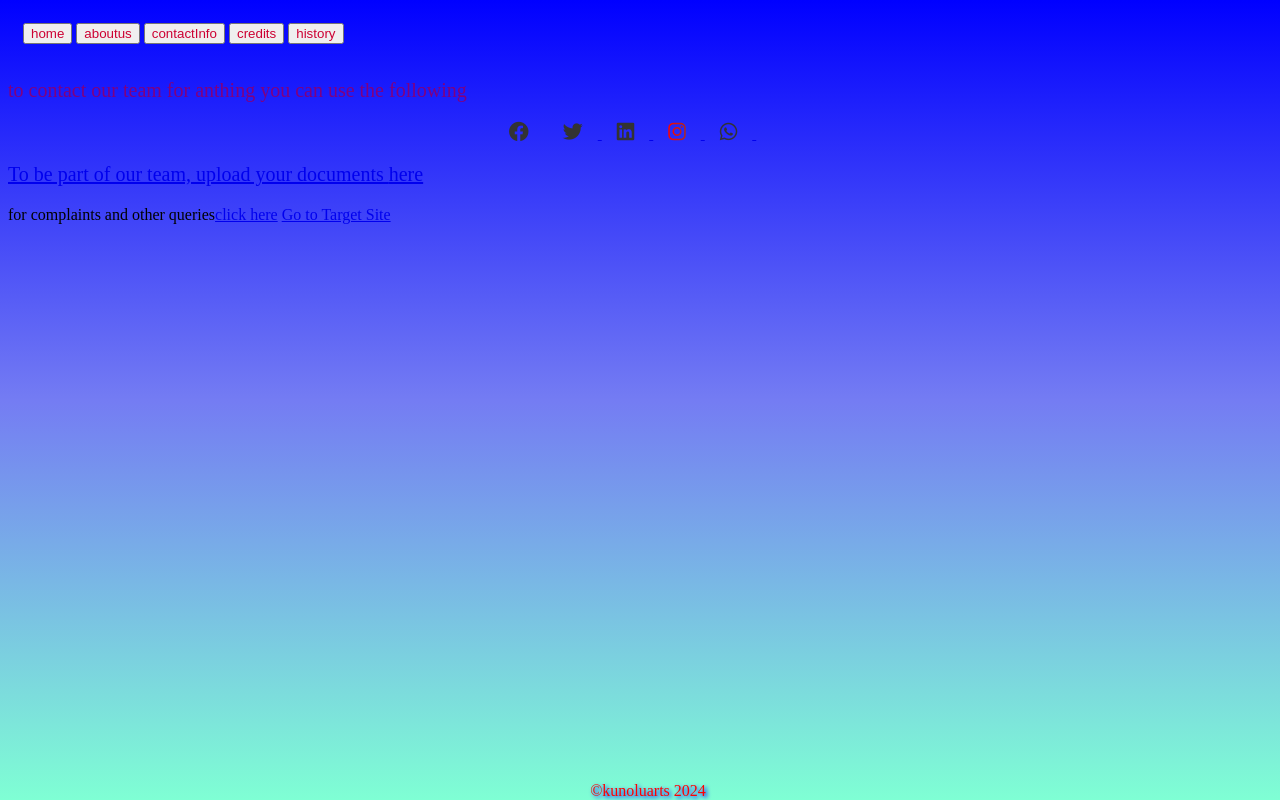
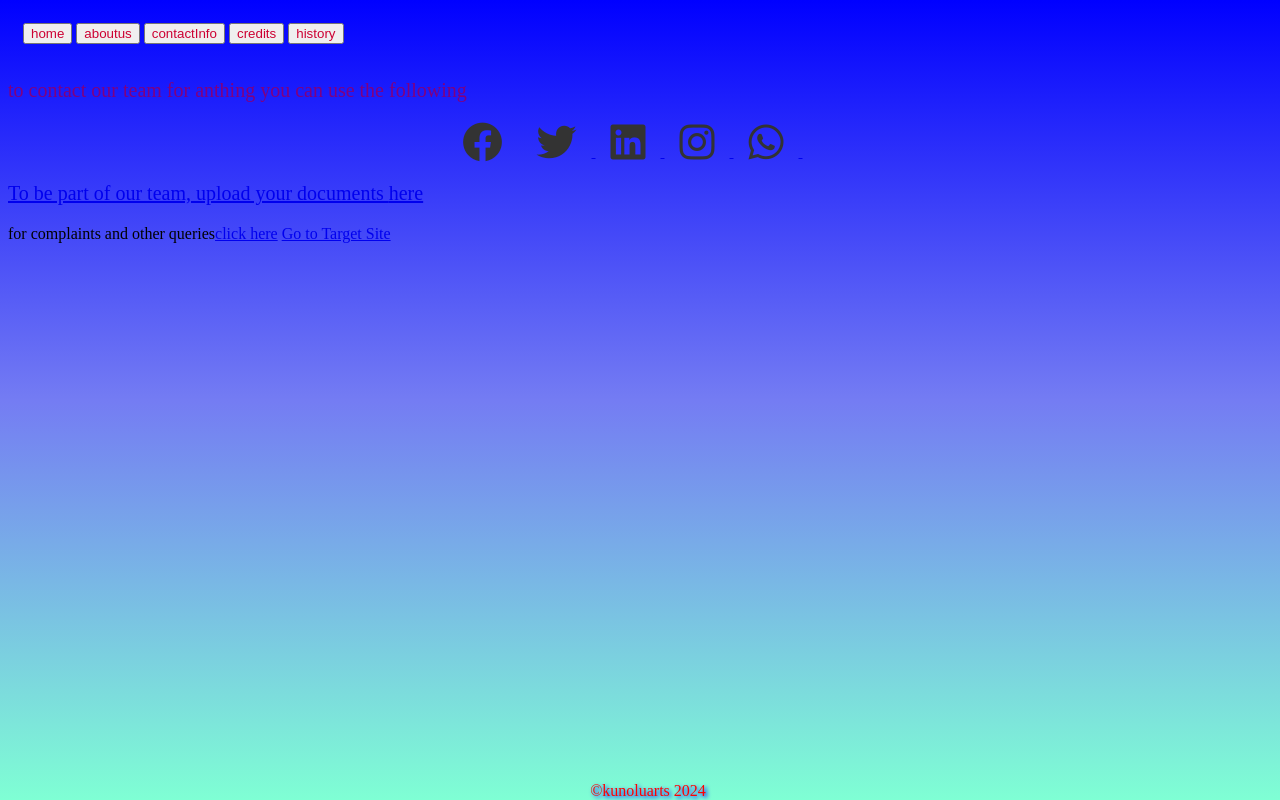
Before and after one commit to KINGHAPPYBUNNY/KINGHAPPYBUNNY, a plain HTML site: page contact.html in a window 1280 px wide. Drawn offline with Linux system fonts and the light colour scheme; some icons are missing.

Commit message:
Update ci {.css

```diff
--- a/ci {.css
+++ b/ci {.css
@@ -60,10 +60,10 @@ button:hover {
 }
 
 .social i {
-    font-size: 20px;
+    font-size: 40px;
     margin: 0 15px;
     color: #333;
-    transition: color 0.3s ease;
+    transition: all 0.3s ease;
 }
 
 /* Social icons hover */
@@ -72,15 +72,11 @@ button:hover {
     color: #007bff;
 }
 
-/* Instagram gradient workaround using background-clip */
-.fa-instagram {
-    background: linear-gradient(to right, red, brown);
+/* Instagram hover with official gradient */
+.fa-instagram:hover {
+    background: linear-gradient(45deg, #f09433, #e6683c, #dc2743, #cc2366, #bc1888);
     -webkit-background-clip: text;
     -webkit-text-fill-color: transparent;
-    transition: font-size 0.3s ease;
-}
-
-.fa-instagram:hover {
     font-size: 45px;
 }
 
```
